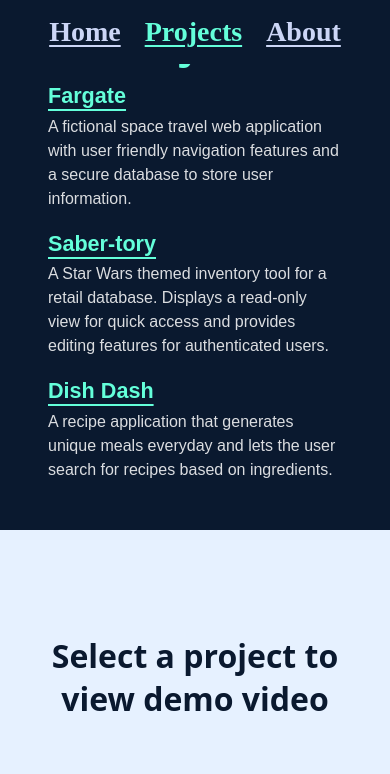
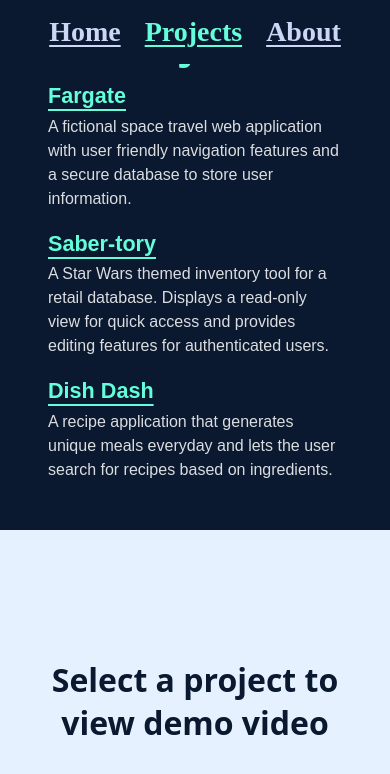
Before and after one commit to elirhenry/Portfolio, a React (Create React App) app in the folder frontend/: page /projects in a window 390 px wide. Shown: the top 774 px of the page. Built offline with nearby package versions, Linux system fonts and the light colour scheme.

Commit message:
Added video to Projects page.

```diff
--- a/frontend/src/Components/Layout.css
+++ b/frontend/src/Components/Layout.css
@@ -44,18 +44,30 @@
 
   /* -------- HOME PAGE ONLY FIX -------- */
 
-  .home .page__content {
-    min-height: 100svh;
-    overflow-x: hidden;
+@media (max-width: 900px) {
+  .page__content {
+    flex-direction: column;
+    align-items: stretch;
   }
 
-  .home .left-side {
-    display: flex;
-    justify-content: center;
+  .left-side,
+  .right-side {
+    width: 100%;
+    min-height: auto;
+  }
+
+  .left-side {
+    justify-content: flex-start;
     align-items: center;
-    min-height: 50svh;
-    padding: 1rem 0 2rem;
+    padding-top: 1.5rem;
+    margin-top: 0;
   }
+
+  .right-side {
+    order: -1;
+    border-radius: 0;
+  }
+}
 
   /* Scale the entire IconArc safely */
   .home .home-arc {
```
